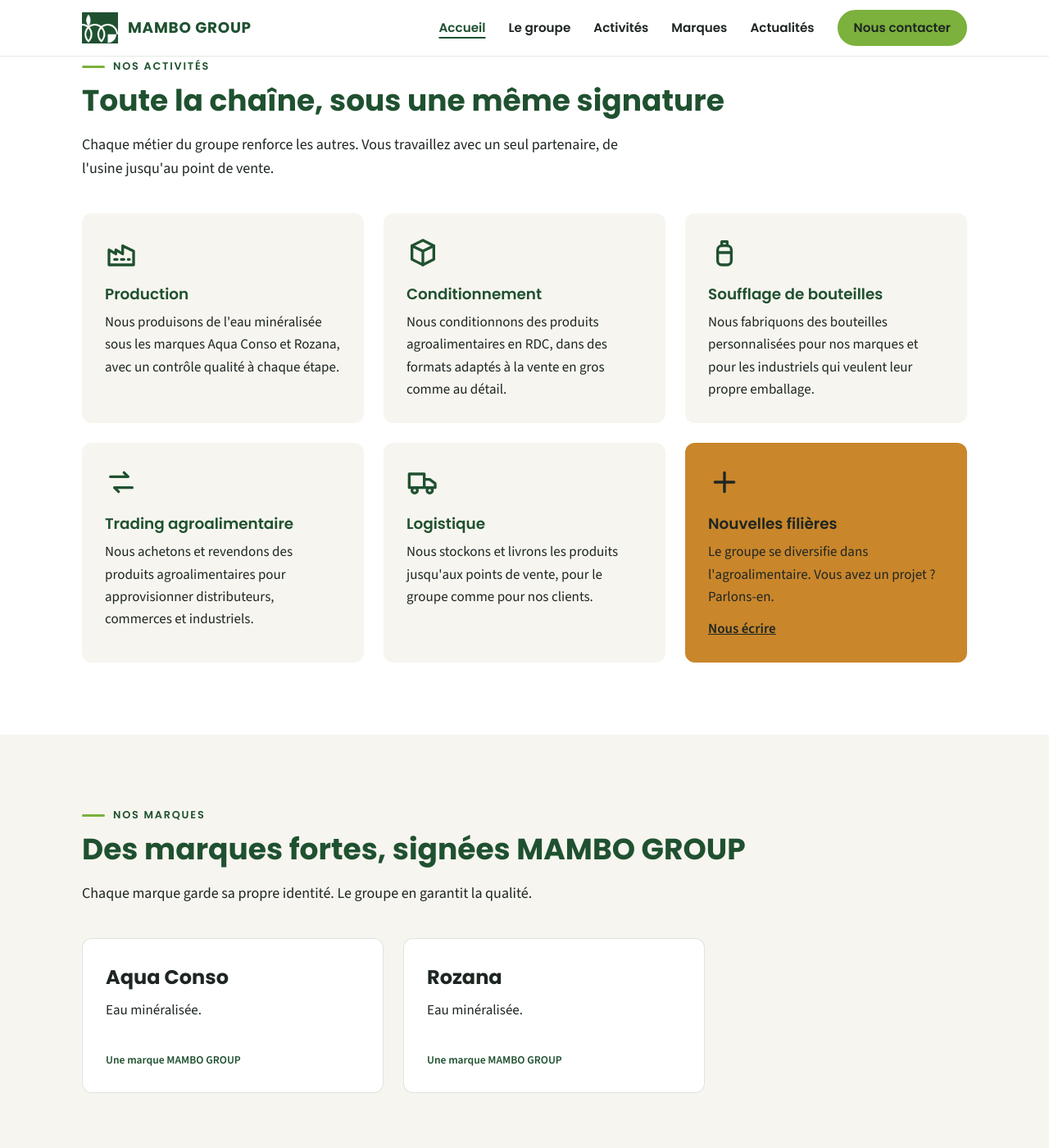
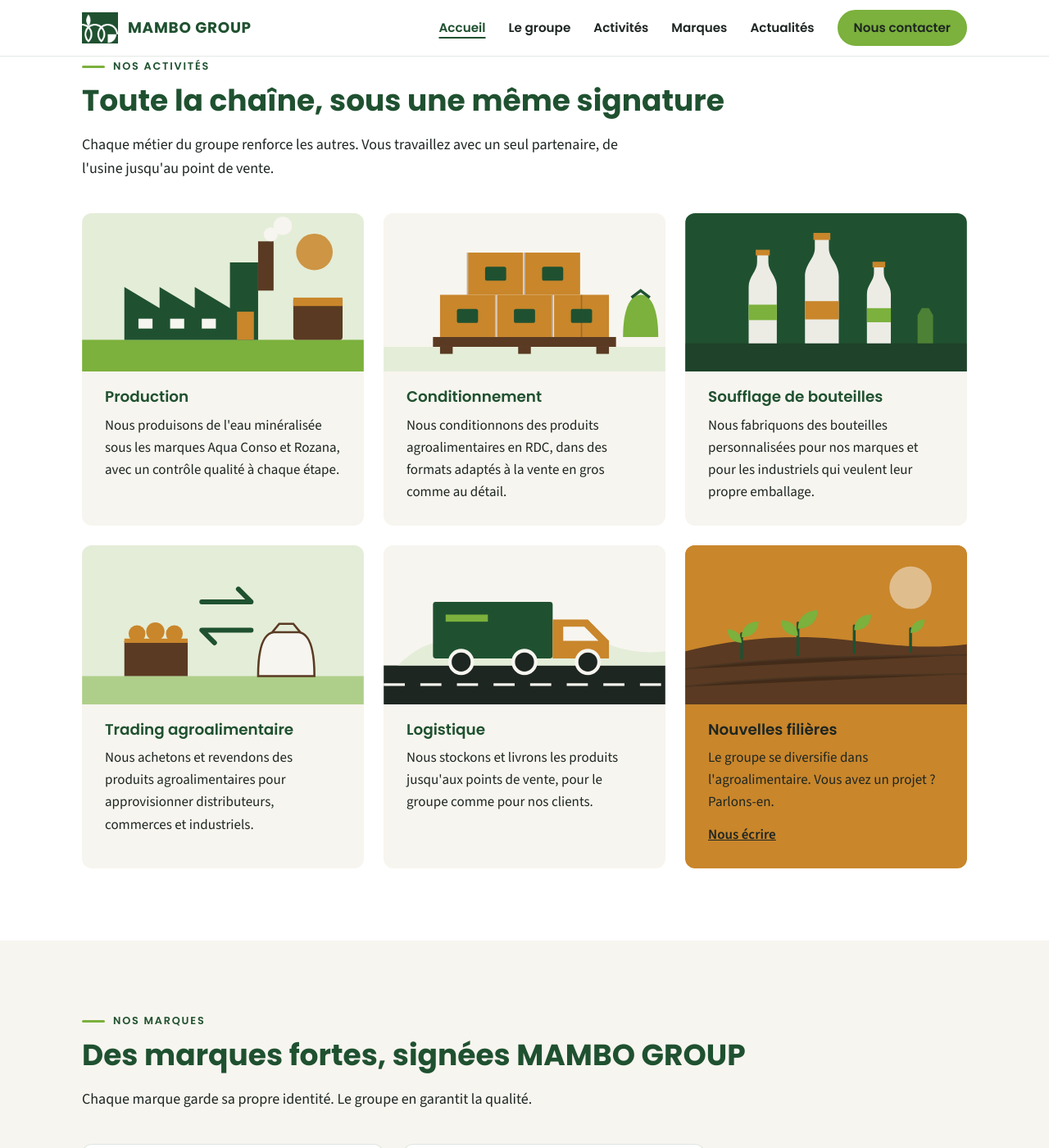
Before and after one commit to kabungulumambo-a11y/mambo-group-site, a Jekyll site: the page built from index.html, in a window 1280 px wide and 1400 px high, scrolled down 1239 px. Shown: the whole window at 82% size. Built offline with Jekyll 4.4.1, drawn with Linux system fonts in a browser that asks for light colours.

Commit message:
Ajoute une illustration à chaque activité
Co-Authored-By: Claude Opus 5.5 (1M context) <noreply@anthropic.com>
Claude-Session: https://claude.ai/code/session_01EwjF6PwCm4cf5ZP2KTyith

```diff
--- a/assets/css/style.css
+++ b/assets/css/style.css
@@ -196,6 +196,16 @@ a { color: var(--vert-mambo); }
   background: var(--blanc-manioc);
   border-radius: var(--radius);
   padding: 28px;
+  overflow: hidden;
+}
+.card-media {
+  display: block;
+  width: calc(100% + 56px);
+  max-width: none;
+  height: auto;
+  aspect-ratio: 16 / 9;
+  object-fit: cover;
+  margin: -28px -28px 20px;
 }
 .card p { margin: 0; }
 .card-accent { background: var(--ocre-recolte); color: var(--charbon); }
--- a/index.html
+++ b/index.html
@@ -57,32 +57,32 @@ layout: default
 
         <div class="cards">
           <article class="card">
-            <svg class="icon" viewBox="0 0 24 24" aria-hidden="true"><path d="M3 21V10l5 3V10l5 3V7l8 4v10H3Z"/><path d="M7 17h2M12 17h2M17 17h1"/></svg>
+            <img class="card-media" src="/assets/img/activites/production.svg" alt="" width="400" height="225" loading="lazy">
             <h3>Production</h3>
             <p>Nous produisons de l'eau minéralisée sous les marques Aqua Conso et Rozana, avec un contrôle qualité à chaque étape.</p>
           </article>
           <article class="card">
-            <svg class="icon" viewBox="0 0 24 24" aria-hidden="true"><path d="M12 3l8 4v10l-8 4-8-4V7l8-4Z"/><path d="M4 7l8 4 8-4M12 11v10"/></svg>
+            <img class="card-media" src="/assets/img/activites/conditionnement.svg" alt="" width="400" height="225" loading="lazy">
             <h3>Conditionnement</h3>
             <p>Nous conditionnons des produits agroalimentaires en RDC, dans des formats adaptés à la vente en gros comme au détail.</p>
           </article>
           <article class="card">
-            <svg class="icon" viewBox="0 0 24 24" aria-hidden="true"><rect x="7" y="7" width="10" height="14" rx="3"/><path d="M10 7V4h4v3M7 12h10"/></svg>
+            <img class="card-media" src="/assets/img/activites/soufflage.svg" alt="" width="400" height="225" loading="lazy">
             <h3>Soufflage de bouteilles</h3>
             <p>Nous fabriquons des bouteilles personnalisées pour nos marques et pour les industriels qui veulent leur propre emballage.</p>
           </article>
           <article class="card">
-            <svg class="icon" viewBox="0 0 24 24" aria-hidden="true"><path d="M4 8h13l-3-3M20 16H7l3 3"/></svg>
+            <img class="card-media" src="/assets/img/activites/trading.svg" alt="" width="400" height="225" loading="lazy">
             <h3>Trading agroalimentaire</h3>
             <p>Nous achetons et revendons des produits agroalimentaires pour approvisionner distributeurs, commerces et industriels.</p>
           </article>
           <article class="card">
-            <svg class="icon" viewBox="0 0 24 24" aria-hidden="true"><path d="M2 6h11v10H2zM13 10h4l4 3v3h-8"/><circle cx="6" cy="18" r="2"/><circle cx="17" cy="18" r="2"/></svg>
+            <img class="card-media" src="/assets/img/activites/logistique.svg" alt="" width="400" height="225" loading="lazy">
             <h3>Logistique</h3>
             <p>Nous stockons et livrons les produits jusqu'aux points de vente, pour le groupe comme pour nos clients.</p>
           </article>
           <article class="card card-accent">
-            <svg class="icon" viewBox="0 0 24 24" aria-hidden="true"><path d="M12 5v14M5 12h14"/></svg>
+            <img class="card-media" src="/assets/img/activites/nouvelles-filieres.svg" alt="" width="400" height="225" loading="lazy">
             <h3>Nouvelles filières</h3>
             <p>Le groupe se diversifie dans l'agroalimentaire. Vous avez un projet ? Parlons-en.</p>
             <a href="/#contact" class="link">Nous écrire</a>
```
Also changed, not shown: assets/img/activites/conditionnement.svg (added), assets/img/activites/logistique.svg (added), assets/img/activites/nouvelles-filieres.svg (added), assets/img/activites/production.svg (added), assets/img/activites/soufflage.svg (added), assets/img/activites/trading.svg (added).
